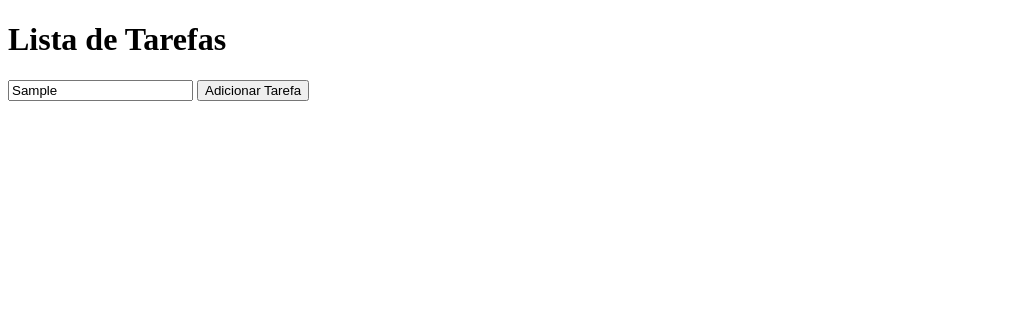
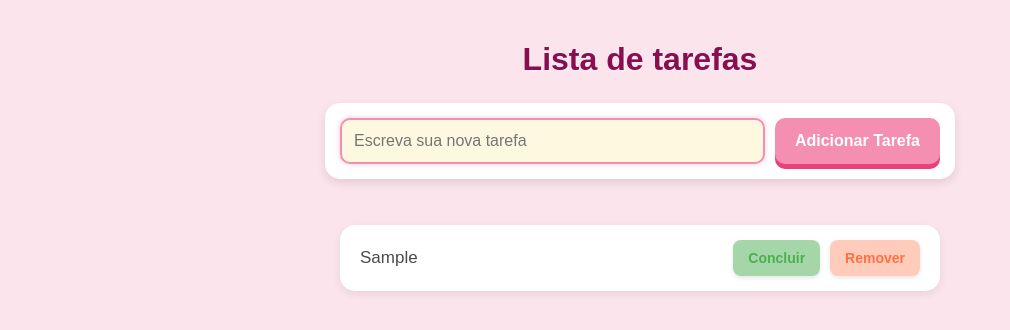
Before and after one commit to amanda15000/Listadetarefas, a plain HTML site: page index.html in a window 1280 px wide. Both pictures are taken after typing "Sample" into the empty fields and a click on the button "Adicionar Tarefa". Shown: the whole page, without its empty margins (0-1010 px from the left). Drawn offline with Linux system fonts and the light colour scheme.

Commit message:
Update index.html
a

```diff
--- a/index.html
+++ b/index.html
@@ -1,34 +1,232 @@
 <!DOCTYPE html>
-<html lang="en">
+<html lang="pt-BR">
+
 <head>
-    <meta charset="pt-BR">
+    <meta charset="UTF-8">
     <meta name="viewport" content="width=device-width, initial-scale=1.0">
-    <title>Lista de Tarefas </title>
+    <title>Lista de tarefas</title>
+    <style>
+        .concluida{
+            text-decoration:line-through ;
+            opacity: 0.5;
+        }
+ /* Estilos Gerais do Corpo */
+body {
+    font-family: 'Poppins', sans-serif; /* Fonte moderna e suave */
+    background-color: #fce4ec; /* Rosa Bebê - Fundo bem clarinho e fofo */
+    color: #4a4a4a; /* Texto em tom de cinza suave */
+    margin: 0;
+    padding: 20px;
+    display: flex;
+    flex-direction: column;
+    align-items: center;
+}
+
+/* Estilo do Container Principal para centralizar o conteúdo */
+body > * {
+    max-width: 600px;
+    width: 100%;
+}
+
+/* Estilo do Cabeçalho */
+h1 {
+    color: #880e4f; /* Vinho/Roxo Escuro Suave */
+    text-align: center;
+    margin-bottom: 25px;
+    font-weight: 700;
+    text-shadow: 1px 1px 2px rgba(255, 255, 255, 0.5); /* Sombra suave */
+}
+
+/* Estilo da Área de Adicionar Tarefa */
+#novaTarefa {
+    display: flex;
+    gap: 10px;
+    margin-bottom: 30px;
+    padding: 15px;
+    background-color: #ffffff; /* Fundo branco para a área de input */
+    border-radius: 15px; /* Bordas arredondadas fofas */
+    box-shadow: 0 4px 10px rgba(0, 0, 0, 0.1);
+}
+
+/* Estilo do Campo de Input */
+#adicionarTarefa {
+    flex-grow: 1;
+    padding: 12px;
+    border: 2px solid #ffccbc; /* Borda pêssego suave */
+    border-radius: 10px;
+    font-size: 16px;
+    transition: all 0.3s ease;
+    background-color: #fff8e1; /* Amarelo clarinho de fundo */
+}
+
+#adicionarTarefa:focus {
+    border-color: #f48fb1; /* Rosa vibrante ao focar */
+    outline: none;
+    box-shadow: 0 0 5px rgba(244, 143, 177, 0.5);
+}
+
+/* Estilo do Botão Principal (Destaque fofo!) */
+#botaoTarefa {
+    background-color: #f48fb1; /* Rosa Vibrante - Cor de Destaque */
+    color: white;
+    padding: 12px 20px;
+    border: none;
+    border-radius: 10px; /* Bordas arredondadas */
+    cursor: pointer;
+    font-weight: bold;
+    font-size: 16px;
+    transition: background-color 0.3s ease, transform 0.1s;
+    box-shadow: 0 5px 0 #ec407a; /* Sombra 3D fofa para o botão */
+}
+
+#botaoTarefa:hover {
+    background-color: #ec407a; /* Rosa mais escuro ao passar o mouse */
+}
+
+#botaoTarefa:active {
+    box-shadow: 0 2px 0 #ec407a; /* Remove a sombra */
+    transform: translateY(3px); /* Efeito de clique */
+}
+
+/* Estilo da Lista de Tarefas */
+#minhaLista {
+    list-style-type: none;
+    padding: 0;
+}
+
+/* Estilo de Cada Item da Tarefa */
+#minhaLista li {
+    display: flex;
+    justify-content: space-between;
+    align-items: center;
+    padding: 15px 20px;
+    margin-bottom: 12px;
+    background-color: #ffffff; /* Fundo branco */
+    border-radius: 15px; /* Bordas bem arredondadas */
+    box-shadow: 0 3px 8px rgba(0, 0, 0, 0.08);
+    transition: all 0.3s ease;
+}
+
+/* Estilo para a Tarefa Concluída */
+.concluida {
+    opacity: 0.6;
+    background-color: #e3f2fd !important; /* Azul bebê suave para concluídas */
+}
+
+.concluida span {
+    text-decoration: line-through;
+    color: #90a4ae; /* Cor do texto mais suave */
+}
+
+/* Estilo da Área dos Botões */
+#minhaLista li div {
+    display: flex;
+    gap: 10px;
+}
+
+/* Estilo dos Botões de Ação (Concluir/Remover) */
+#minhaLista button {
+    padding: 10px 15px;
+    border: none;
+    border-radius: 8px;
+    cursor: pointer;
+    font-size: 14px;
+    font-weight: 600;
+    transition: all 0.3s ease;
+    box-shadow: 0 2px 4px rgba(0, 0, 0, 0.1);
+}
+
+/* Botão Concluir */
+#minhaLista button:first-child {
+    background-color: #a5d6a7; /* Verde Menta Suave */
+    color: #4caf50;
+}
+
+#minhaLista button:first-child:hover {
+    background-color: #81c784;
+}
+
+/* Botão Remover */
+#minhaLista button:last-child {
+    background-color: #ffccbc; /* Pêssego Suave */
+    color: #ff7043;
+}
+
+#minhaLista button:last-child:hover {
+    background-color: #ffab91;
+}
+
+/* Estilo para o texto da tarefa (o 'span' criado no JS) */
+#minhaLista li span {
+    flex-grow: 1;
+    font-size: 17px;
+}
+    </style>
 </head>
+
 <body>
-    <h1> Lista de Tarefas</h1>
-    <div  id="novaTarefa">
-    <input id="adicionarTarefa" placeholder="Escreva  sua nova tarefa" type="text"/>
+    <h1>Lista de tarefas</h1>
+    <div id="novaTarefa">
+        <input id="adicionarTarefa" placeholder="Escreva sua nova tarefa" type="text" />
         <button id="botaoTarefa">Adicionar Tarefa</button>
     </div>
-<ul id="minhaLista"></ul>
+    <ol id="minhaLista"></ol>
     <script>
         const adicionarTarefa = document.getElementById("adicionarTarefa");
         const minhaLista = document.getElementById("minhaLista");
         const botaoTarefa = document.getElementById("botaoTarefa");
-    function adicionarTarefa(){
-    const  texto = adicionarTarefa.value.trim();
-    if(texto===""){
-        alert ("Digite uma tarefa")
+
+        function criarTarefa() {
+
+            const texto = adicionarTarefa.value.trim();
+            if (texto === "") {
+                alert("Digite uma tarefa");
                 return;
             }
 
+
+
+            const li = document.createElement('li');
+            li.textContent = texto;
+            const area = document.createElement('div');
+            area.className = area;
+
+
+            const btnConcluir = document.createElement('button');
+            btnConcluir.textContent = 'Concluir';
+            btnConcluir.addEventListener('click', function () {
+                li.classList.toggle('concluida');
+            });
+
+            const btnRemover = document.createElement('button');
+            btnRemover.textContent = 'Remover';
+            btnRemover.addEventListener('click', function () {
+                minhaLista.removeChild(li);
+            });
+            area.appendChild(btnConcluir);
+            area.appendChild(btnRemover);
+
+            const spanTexto = document.createElement('span');
+            spanTexto.textContent = texto;
+            li.textContent = "";
+            li.appendChild(spanTexto);
+            li.appendChild(area);
+            minhaLista.appendChild(li);
+
+            adicionarTarefa.value = "";
+            adicionarTarefa.focus();
         }
-    const li = document.createElement('li');
-    li.textContent=texto;
-    const area = document.createElement('div');
- n
+        botaoTarefa.addEventListener('click', criarTarefa);
+        adicionarTarefa.addEventListener('keydown',function(e){
+            if(e.key==='Enter'){
+                criarTarefa();
+            }
+
+        });
+
 
     </script>
+
 </body>
+
 </html>
```
Lines whose indentation alone changed are shown as unchanged.
